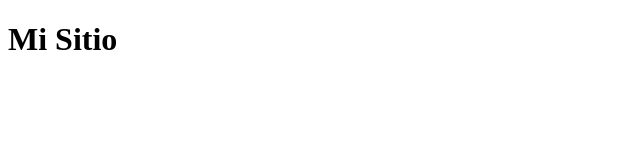
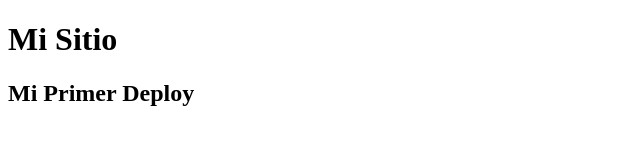
Before and after one commit to oscarindex/mysite.io, a plain HTML site: page index.html in a window 1280 px wide. Shown: the whole page, without its empty margins (0-640 px from the left). Drawn offline with Linux system fonts and the light colour scheme.

Commit message:
primer deploy
primer deploy

```diff
--- a/index.html
+++ b/index.html
@@ -8,5 +8,6 @@
 </head>
 <body>
     <h1>Mi Sitio</h1>
+    <h2>Mi Primer Deploy</h2>
 </body>
 </html>
```
